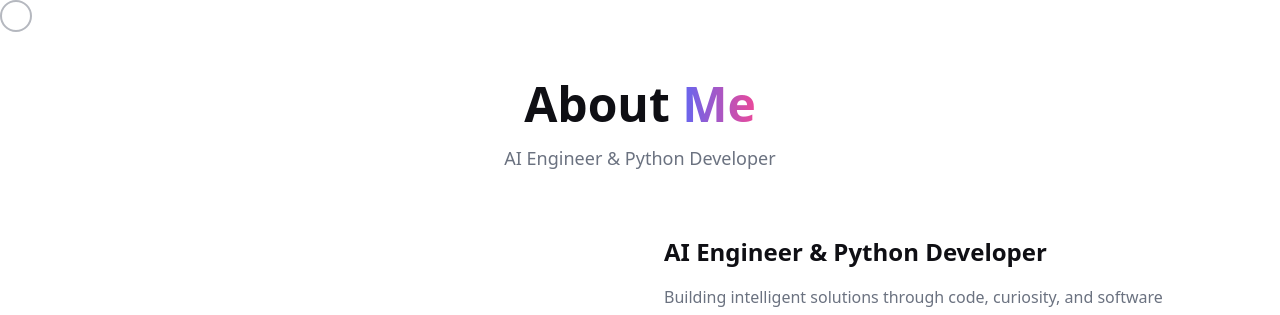
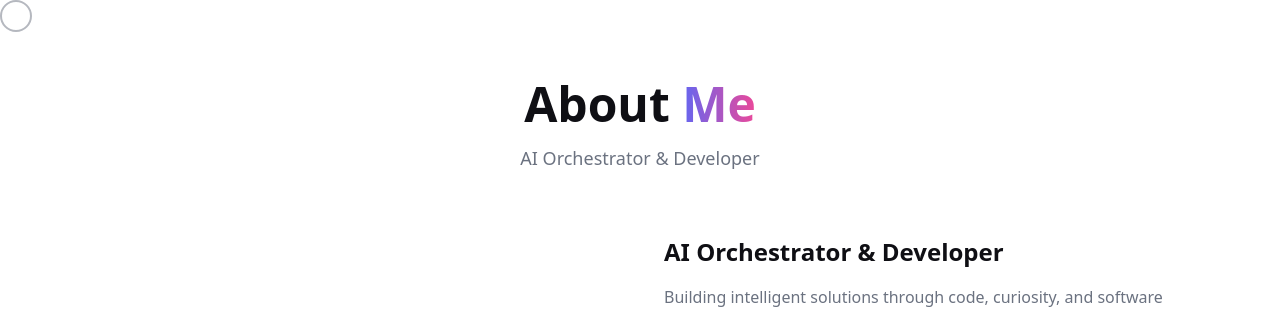
Before and after one commit to DSnext412-jpg/portfolio, a React (Vite) app: page /about in a window 1280 px wide. Shown: the top 315 px of the page. Built offline with nearby package versions, Linux system fonts and the light colour scheme; no server answers.

Commit message:
Update About.tsx

```diff
--- a/src/components/About.tsx
+++ b/src/components/About.tsx
@@ -51,7 +51,7 @@ const About = () => {
             About <span className="gradient-text">Me</span>
           </h2>
           <p className="text-lg text-muted-foreground max-w-2xl mx-auto">
-            AI Engineer & Python Developer
+            AI Orchestrator & Developer
           </p>
         </motion.div>
 
@@ -78,7 +78,7 @@ const About = () => {
             animate={inView ? { opacity: 1, x: 0 } : {}}
             transition={{ duration: 0.6, delay: 0.4 }}
           >
-            <h3 className="text-2xl font-bold mb-4">AI Engineer & Python Developer</h3>
+            <h3 className="text-2xl font-bold mb-4">AI Orchestrator & Developer</h3>
             <p className="text-muted-foreground mb-6 leading-relaxed whitespace-pre-line">
               {profile.bio}
             </p>
```
